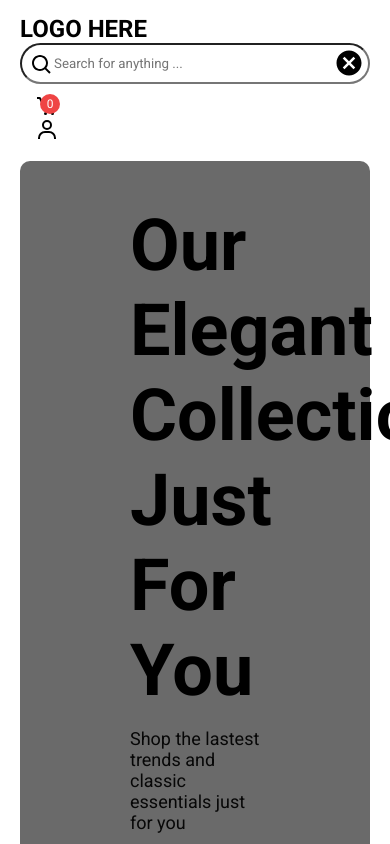
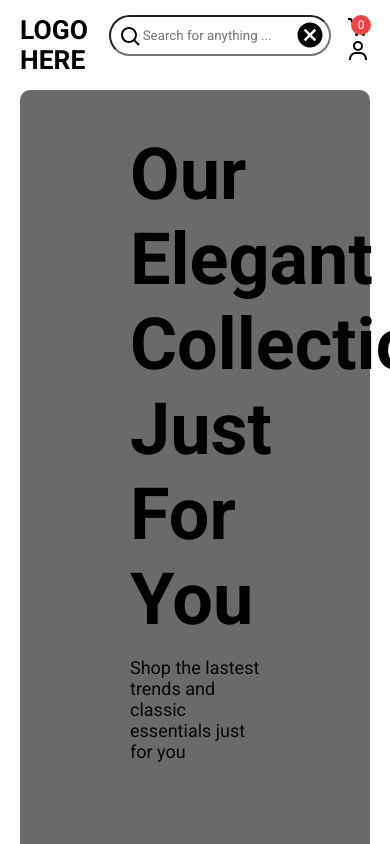
Before and after one commit to nwosumick/ecommerce2, a React (Vite) app: page / in a window 390 px wide. Shown: the top 844 px of the page. Built offline with nearby package versions, Linux system fonts and the light colour scheme.

Commit message:
initial commit

```diff
--- a/src/Components/Hero/Hero.css
+++ b/src/Components/Hero/Hero.css
@@ -38,7 +38,7 @@
  border-radius: 8rem;
 }
 
-@media (max-width: 600px) {
+@media (max-width: 1268px) {
   .hero {
     height: auto; /* Adjust height for smaller screens */
     padding: 20px; /* Adjust padding */
--- a/src/Components/Navbar/Navbar.css
+++ b/src/Components/Navbar/Navbar.css
@@ -73,11 +73,12 @@
    Mobile responsiveness
    ======================= */
 
-@media (max-width: 768px) {
+@media (max-width: 600px) {
   .navbar {
     padding: 15px;
+    font-size: 1.1rem;
     padding-inline: 20px;
-    flex-direction: column;
+    flex-direction: row;
     align-items: flex-start;
   }
 
@@ -87,7 +88,6 @@
     max-width: 100%;
     box-sizing: border-box;
   }
-
   .navbar .search {
     position: relative;
     width: 100%;
@@ -111,10 +111,11 @@
   .nav_icon {
     font-size: 28px;
     margin-left: 15px;
+    flex-direction: row-reverse;
   }
 
   .nav_icon2 {
-    font-size: 28px;
+    font-size: px;
     margin-left: 15px;
     top: 0;
     padding-left: 0;
```
